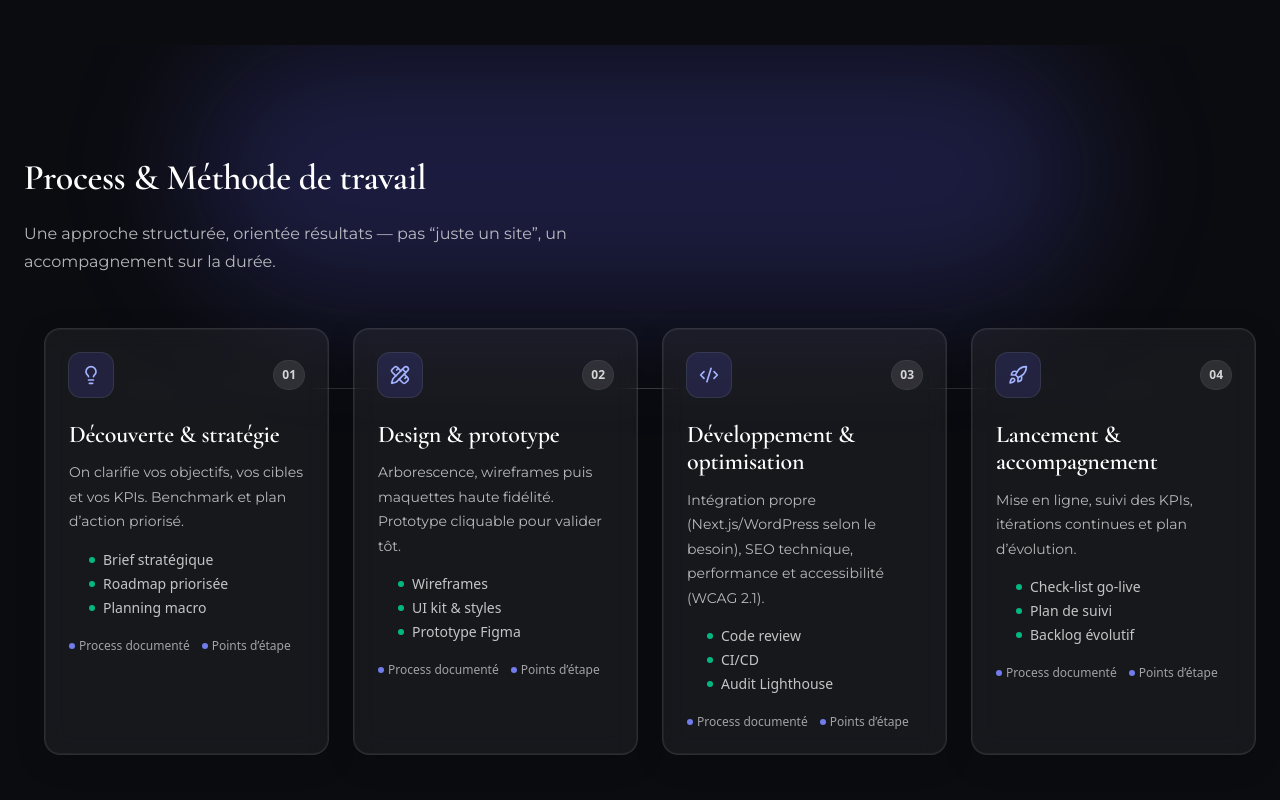
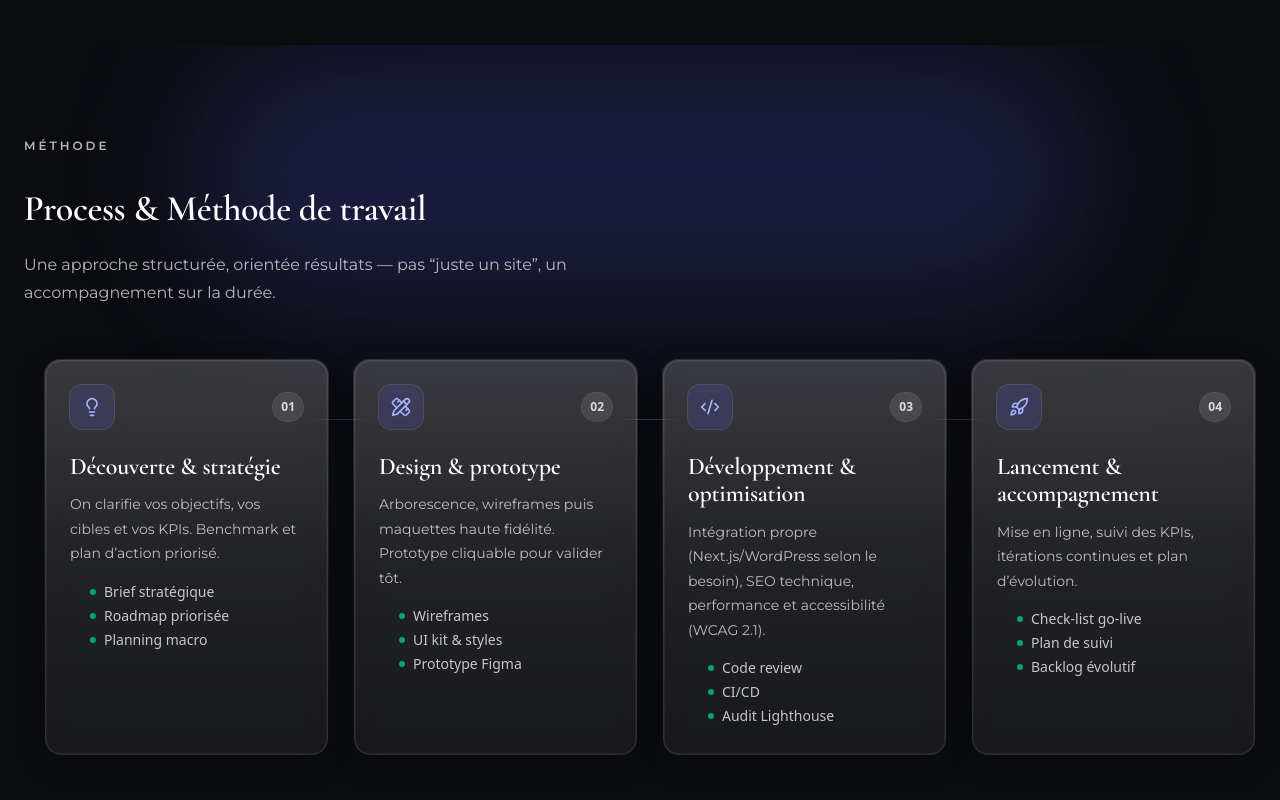
Before and after one commit to StephaneGamot/stephanegamot, a Next.js app: page / in a window 1280 px wide. Shown: the part 2640-3440 px from the top of the page. Built offline with nearby package versions, Linux system fonts and the light colour scheme.

Commit message:
Update WorkProcess.tsx

```diff
--- a/components/workProcess/WorkProcess.tsx
+++ b/components/workProcess/WorkProcess.tsx
@@ -73,23 +73,27 @@ export default function ProcessSection() {
     };
 
     return (
-        <section id="process" className="relative py-20 bg-transparent overflow-x-hidden">
+        <section
+            id="process"
+            className="relative bg-transparent py-20 overflow-x-hidden"
+        >
             {/* Lueur d’arrière-plan “premium” */}
             <div
                 aria-hidden
                 className="pointer-events-none absolute inset-0 -z-10 flex justify-center"
             >
-                <div
-                    className="h-40 sm:h-48 md:h-56 lg:h-64 w-full max-w-[56rem] rounded-full bg-indigo-500/20 blur-2xl sm:blur-3xl"
-                />
+                <div className="h-40 sm:h-48 md:h-56 lg:h-64 w-full max-w-[56rem] rounded-full bg-indigo-500/20 blur-2xl sm:blur-3xl" />
             </div>
 
             <div className="mx-auto max-w-7xl px-6">
-                <header className="mb-12">
-                    <h2 className="text-balance text-3xl font-bold tracking-tight text-white sm:text-4xl">
+                <header className="mb-12 max-w-2xl">
+                    <p className="text-xs font-semibold uppercase tracking-[0.25em] text-emerald-300/80">
+                        Méthode
+                    </p>
+                    <h2 className="mt-3 text-balance text-3xl font-bold tracking-tight text-white sm:text-4xl">
                         Process & Méthode de travail
                     </h2>
-                    <p className="mt-2 text-pretty text-white/70 sm:max-w-2xl">
+                    <p className="mt-2 text-pretty text-white/70">
                         Une approche structurée, orientée résultats — pas “juste un site”,
                         un accompagnement sur la durée.
                     </p>
@@ -109,12 +113,18 @@ export default function ProcessSection() {
                         <li key={s.id}>
                             <article
                                 className={clsx(
-                                    "group h-full rounded-2xl border border-white/10 bg-white/5",
+                                    // wrapper gradient léger pour le côté premium
+                                    "group h-full rounded-2xl bg-gradient-to-b from-white/15 via-white/5 to-white/0 p-[1px]",
+                                    "transition-transform duration-500 ease-[cubic-bezier(0.16,1,0.3,1)] hover:-translate-y-0.5"
+                                )}
+                                aria-labelledby={`step-${s.id}`}
+                            >
+                                <div
+                                    className={clsx(
+                                        "h-full rounded-2xl border border-white/10 bg-white/5",
                                         "p-6 backdrop-blur-md shadow-[0_8px_30px_rgba(0,0,0,0.15)]",
-                                    "transition-transform duration-500 ease-[cubic-bezier(0.16,1,0.3,1)] hover:-translate-y-0.5",
                                         "ring-1 ring-inset ring-white/5"
                                     )}
-                                aria-labelledby={`step-${s.id}`}
                                 >
                                     {/* Header icône + numéro */}
                                     <div className="flex items-center justify-between">
@@ -140,12 +150,15 @@ export default function ProcessSection() {
                                         {s.desc}
                                     </p>
 
-                                {/* Deliverables (plus “consulting”) */}
+                                    {/* Deliverables */}
                                     {s.deliverables?.length ? (
                                         <ul className="mt-4 space-y-1.5 text-sm">
                                             {s.deliverables.map((d, i) => (
-                                            <li key={i} className="flex items-center gap-2 text-white/75">
-                                                <span className="inline-block h-1.5 w-1.5 rounded-full bg-emerald-400/85" />
+                                                <li
+                                                    key={i}
+                                                    className="flex items-center gap-2 text-white/75"
+                                                >
+                                                    <span className="inline-block h-1.5 w-1.5 rounded-full bg-emerald-500/85" />
                                                     <span>{d}</span>
                                                 </li>
                                             ))}
@@ -153,15 +166,7 @@ export default function ProcessSection() {
                                     ) : null}
 
                                     {/* Micro footer (qualité/perf) */}
-                                <div className="mt-5 flex items-center gap-3 text-xs text-white/60">
-                  <span className="inline-flex items-center gap-1">
-                    <span className="inline-block h-1.5 w-1.5 rounded-full bg-indigo-400/90" />
-                    <span>Process documenté</span>
-                  </span>
-                                    <span className="inline-flex items-center gap-1">
-                    <span className="inline-block h-1.5 w-1.5 rounded-full bg-indigo-400/90" />
-                    <span>Points d’étape</span>
-                  </span>
+
                                 </div>
                             </article>
                         </li>
@@ -175,8 +180,18 @@ export default function ProcessSection() {
                         className="inline-flex items-center gap-2 rounded-full bg-indigo-500 px-6 py-2.5 text-white shadow hover:bg-indigo-400 transition-colors"
                     >
                         Discuter de votre projet
-                        <svg width="16" height="16" viewBox="0 0 24 24" className="-mb-px">
-                            <path d="M5 12h14m-7-7l7 7-7 7" fill="none" stroke="currentColor" strokeWidth="2" />
+                        <svg
+                            width="16"
+                            height="16"
+                            viewBox="0 0 24 24"
+                            className="-mb-px"
+                        >
+                            <path
+                                d="M5 12h14m-7-7l7 7-7 7"
+                                fill="none"
+                                stroke="currentColor"
+                                strokeWidth="2"
+                            />
                         </svg>
                     </Link>
                 </div>
```
Lines whose indentation alone changed are shown as unchanged.
